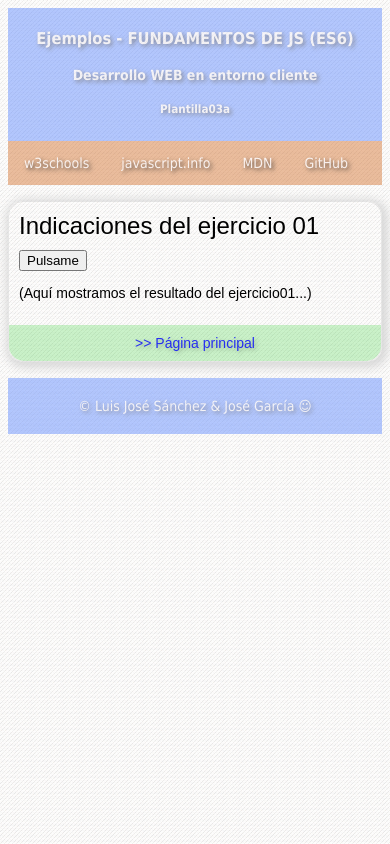
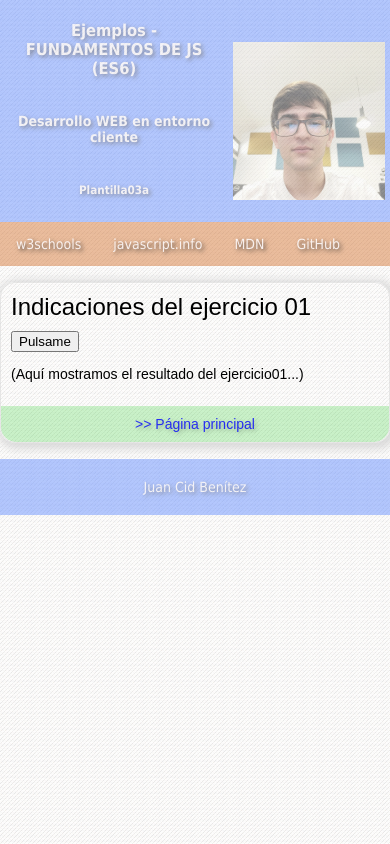
Before and after one commit to juancid08/Plantilla03, a plain HTML site: page ejercicios/ejer01/index.html in a window 390 px wide. Drawn offline with Linux system fonts and the light colour scheme; a script that the page names is missing.

Commit message:
cambios fotos

```diff
--- a/ejercicios/ejer01/css/styles.css
+++ b/ejercicios/ejer01/css/styles.css
@@ -3,23 +3,57 @@ body {
   text-align: justify;
   font-family: Tahoma, Geneva, sans-serif;
   font-size: 14px;
+  margin: 0;
+  padding: 0;
 }
 
 .header {
+  display: flex;
+  align-items: center;
+  justify-content: space-between;
   background: url(../img/bgblue2.png) repeat;
   opacity: 0.5;
-    text-align: center;
   padding: 5px;
   color: rgb(255, 250, 250, 0.9);
   text-shadow: 2px 2px 4px rgb(0, 0, 0, 0.75);
+  height: 20vh;
+}
+
+.header-text {
+  flex: 1;
+  text-align: center;
+  display: flex;
+  flex-direction: column;
+  justify-content: center;
+  padding-right: 10px;
+}
+
+.header-image {
+  max-height: 100%;
+  height: auto;
+  width: auto;
+  object-fit: contain;
+}
+
+@media screen and (max-width: 768px) {
+  .header {
+      flex-direction: row;
+      height: auto;
+  }
+
+  .header-image {
+      max-width: 40%;
+      height: auto;
+      margin-top: 20px;
+  }
 }
 
 .topnav {
   overflow: hidden;
   background-color: rgb(210, 105, 30, 0.5);
-
   opacity: 0.85;
 }
+
 .topnav a {
   float: left;
   display: block;
@@ -87,7 +121,6 @@ body {
   opacity: 0.5;
   text-align: center;
   padding: 20px;
-
   color: rgb(255, 250, 250, 0.9);
   text-shadow: 2px 2px 4px rgb(0, 0, 0, 0.75);
 }
--- a/ejercicios/ejer01/index.html
+++ b/ejercicios/ejer01/index.html
@@ -13,9 +13,16 @@
   <body>
     <!-- --------HEADER---------- -->
     <div class="header">
-      <h3>Ejemplos - FUNDAMENTOS DE JS (ES6)</h3>
-      <h4>Desarrollo WEB en entorno cliente</h4>
-      <h5>Plantilla03a</h5>
+      <div class="header-text">
+        <h3>Ejemplos - FUNDAMENTOS DE JS (ES6)</h3>
+        <h4>Desarrollo WEB en entorno cliente</h4>
+        <h5>Plantilla03a</h5>
+      </div>
+      <img
+        src="./img/Imagen de WhatsApp 2024-09-26 a las 10.14.46_afe3ab27.jpg"
+        alt="Logo"
+        class="header-image"
+      />
     </div>
     <!-- ---------MENU----------- -->
     <div class="topnav">
@@ -40,6 +47,6 @@
     </div>
     <br />
     <!-- ---------FOOTER----------- -->
-    <div class="footer">© Luis José Sánchez & José García ☺</div>
+    <div class="footer">Juan Cid Benítez</div>
   </body>
 </html>
--- a/ejercicios/ejer02/css/styles.css
+++ b/ejercicios/ejer02/css/styles.css
@@ -3,23 +3,57 @@ body {
   text-align: justify;
   font-family: Tahoma, Geneva, sans-serif;
   font-size: 14px;
+  margin: 0;
+  padding: 0;
 }
 
 .header {
+  display: flex;
+  align-items: center;
+  justify-content: space-between;
   background: url(../img/bgblue2.png) repeat;
   opacity: 0.5;
-    text-align: center;
   padding: 5px;
   color: rgb(255, 250, 250, 0.9);
   text-shadow: 2px 2px 4px rgb(0, 0, 0, 0.75);
+  height: 20vh;
+}
+
+.header-text {
+  flex: 1;
+  text-align: center;
+  display: flex;
+  flex-direction: column;
+  justify-content: center;
+  padding-right: 10px;
+}
+
+.header-image {
+  max-height: 100%;
+  height: auto;
+  width: auto;
+  object-fit: contain;
+}
+
+@media screen and (max-width: 768px) {
+  .header {
+      flex-direction: row;
+      height: auto;
+  }
+
+  .header-image {
+      max-width: 40%;
+      height: auto;
+      margin-top: 20px;
+  }
 }
 
 .topnav {
   overflow: hidden;
   background-color: rgb(210, 105, 30, 0.5);
-
   opacity: 0.85;
 }
+
 .topnav a {
   float: left;
   display: block;
@@ -87,7 +121,6 @@ body {
   opacity: 0.5;
   text-align: center;
   padding: 20px;
-
   color: rgb(255, 250, 250, 0.9);
   text-shadow: 2px 2px 4px rgb(0, 0, 0, 0.75);
 }
```
Also changed, not shown: ejercicios/ejer02/index.html (+10 -3 lines), index.html (+1 -1 lines), ejercicios/ejer01/img/Imagen de WhatsApp 2024-09-24 a las 13.40.53_24636b40.jpg (deleted), ejercicios/ejer01/img/Imagen de WhatsApp 2024-09-26 a las 10.14.46_afe3ab27.jpg (added), ejercicios/ejer02/img/Imagen de WhatsApp 2024-09-24 a las 13.40.53_24636b40.jpg (deleted), ejercicios/ejer02/img/Imagen de WhatsApp 2024-09-26 a las 10.14.46_afe3ab27.jpg (added), img/Imagen de WhatsApp 2024-09-24 a las 13.40.53_24636b40.jpg (deleted), img/Imagen de WhatsApp 2024-09-26 a las 10.14.46_afe3ab27.jpg (added). Lines whose indentation alone changed are shown as unchanged.
